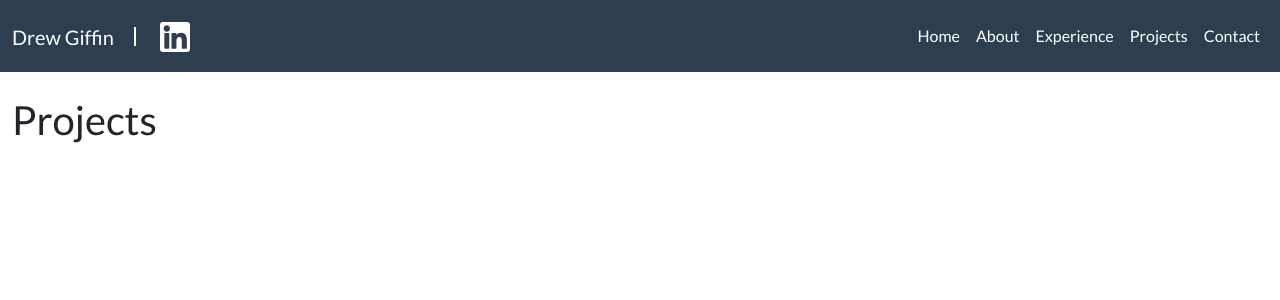
After one commit to drewgiffin/drewgiffindev, a Django app: template core/templates/projects.html in a window 1280 px wide. The commit adds this page. Shown: the top 300 px of the page. Run offline with Django 4.2, Linux system fonts and the light colour scheme; the template is opened without the code that fills it, so the values that code supplies are empty; some libraries are stand-ins or nearby versions.

Commit message:
Created projects section

```diff
--- a/core/templates/navbar.html
+++ b/core/templates/navbar.html
@@ -10,6 +10,7 @@
                 {% include "navbar/list-item.html" with url_name="index" url_label="Home" url="."%}
                 {% include "navbar/list-item.html" with url_name="about" url_label="About" url="./about"%}
                 {% include "navbar/list-item.html" with url_name="experience" url_label="Experience" url="./experience"%}
+                {% include "navbar/list-item.html" with url_name="projects" url_label="Projects" url="./projects"%}
                 {% include "navbar/list-item.html" with url_name="contact" url_label="Contact" url="./contact"%}
             </ul>
         </div>
--- /dev/null
+++ b/core/templates/projects.html
@@ -0,0 +1,5 @@
+{% extends "base.html" %}
+{% block content %}
+    <br>
+    <h2>Projects</h2>
+{% endblock %}
--- a/core/urls.py
+++ b/core/urls.py
@@ -6,5 +6,6 @@ urlpatterns = [
     path("", views.index, name="index"),
     path("about", views.about, name="about"),
     path("experience", views.experience, name="experience"),
+    path("projects", views.projects, name="projects"),
     path("contact", views.contact, name="contact"),
 ]
--- a/core/views.py
+++ b/core/views.py
@@ -11,6 +11,9 @@ def about(request):
 def experience(request):
     return render(request, "experience.html")
 
+def projects(request):
+    return render(request, "projects.html")
+
 def contact(request):
     if request.method == "POST":
         return render(request, "contact.html")
```
